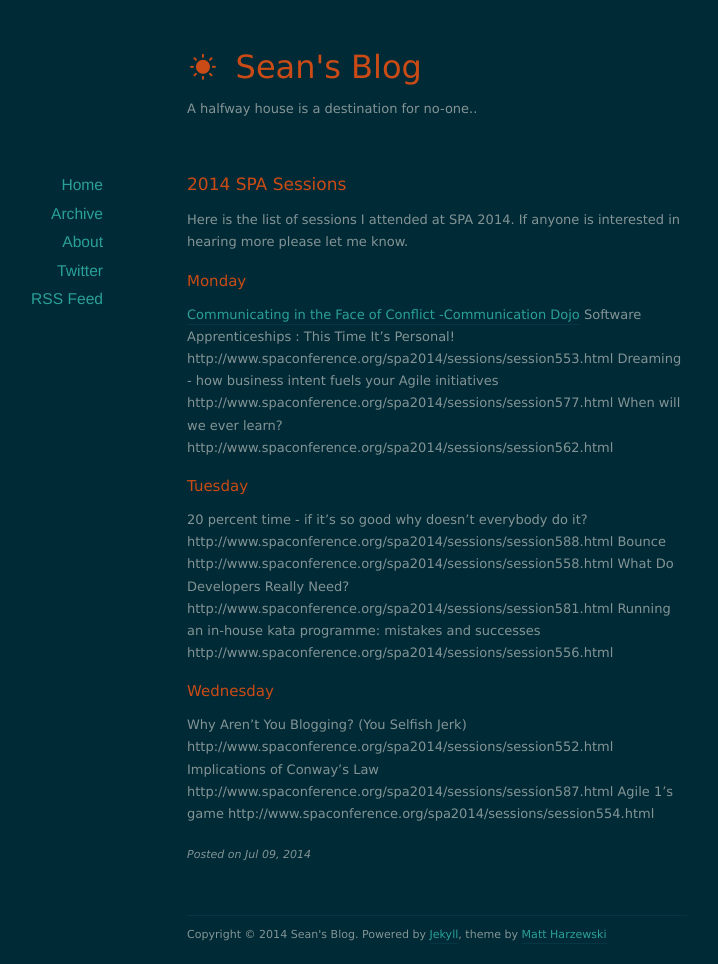
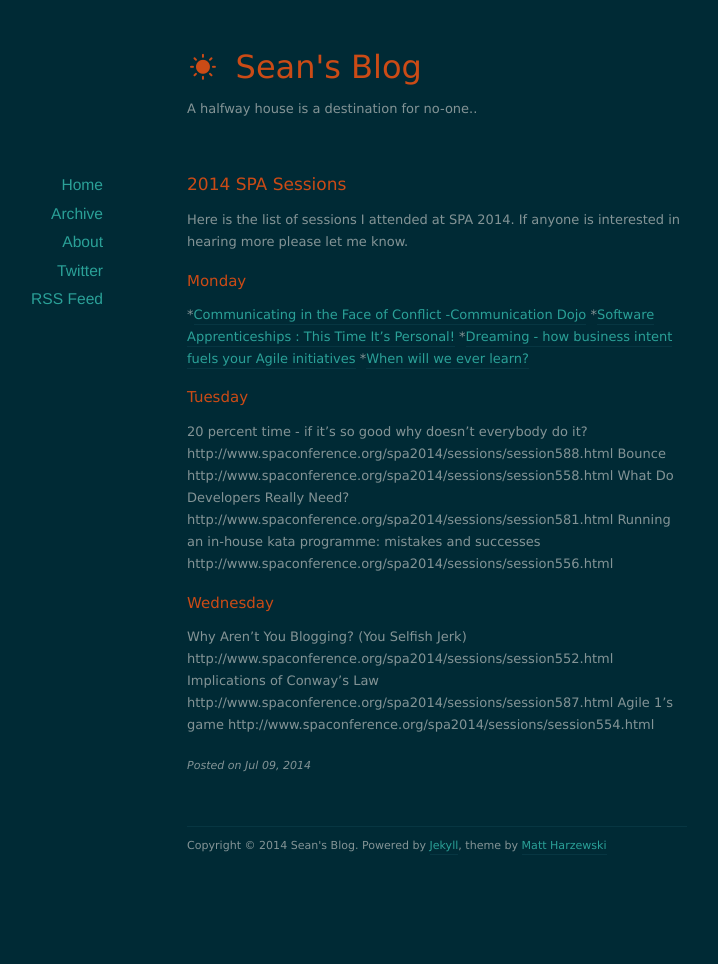
Before and after one commit to SeanCraig/seancraig.github.io, a Jekyll site: the page built from _posts/2014-07-09-my-spa-sessions.markdown, in a window 1280 px wide. Shown: the whole page, without its empty margins (203-921 px from the left). Built offline with Jekyll 4.4.1, drawn with Linux system fonts in a browser that asks for light colours; nearby versions of some CDN libraries; after the commit the page ends 900 px from its top, so only the background shows below that.

Commit message:
added draft spa post fixing some urls

```diff
--- a/_posts/2014-07-09-my-spa-sessions.markdown
+++ b/_posts/2014-07-09-my-spa-sessions.markdown
@@ -9,10 +9,10 @@ Here is the list of sessions I attended at SPA 2014. If anyone is interested in
 
 Monday
 ------
-[Communicating in the Face of Conflict -Communication Dojo](http://www.spaconference.org/spa2014/sessions/session591.html)
-Software Apprenticeships : This Time It's Personal! http://www.spaconference.org/spa2014/sessions/session553.html
-Dreaming - how business intent fuels your Agile initiatives http://www.spaconference.org/spa2014/sessions/session577.html
-When will we ever learn? http://www.spaconference.org/spa2014/sessions/session562.html
+*[Communicating in the Face of Conflict -Communication Dojo](http://www.spaconference.org/spa2014/sessions/session591.html)
+*[Software Apprenticeships : This Time It's Personal!](http://www.spaconference.org/spa2014/sessions/session553.html)
+*[Dreaming - how business intent fuels your Agile initiatives](http://www.spaconference.org/spa2014/sessions/session577.html)
+*[When will we ever learn?](http://www.spaconference.org/spa2014/sessions/session562.html)
 
 Tuesday
 -------
```
